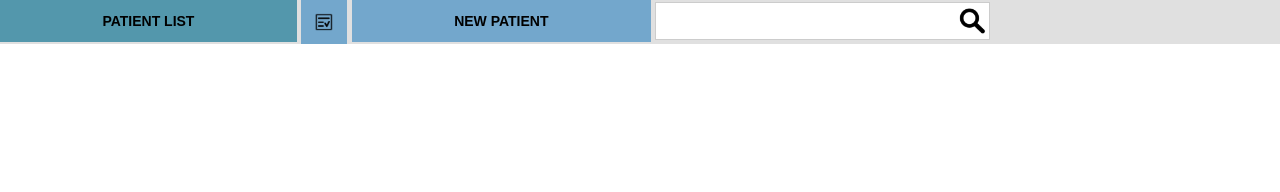
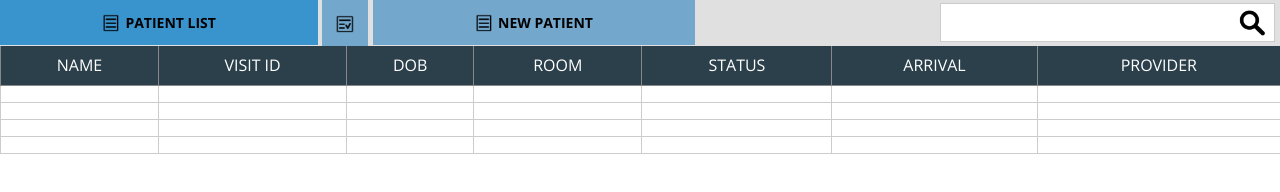
Before and after one commit to mehran-47/mediCloud, a plain HTML site: page index.html in a window 1280 px wide. Drawn offline with nearby package versions, Linux system fonts and the light colour scheme.

Commit message:
Changed the design a little. Leaving 4 empty rows. Have laid out AJAX callback-table loading. Shouldn't take long to take care of the rest.

```diff
--- a/css/main.css
+++ b/css/main.css
@@ -97,12 +97,21 @@ textarea {
    Author's custom styles
    ========================================================================== */
 
+body,p, h1,h2,h3,button, input{
+    font-family: 'Open Sans', sans-serif;
+}
+
+button:focus{
+    outline: 0;
+}
+
 p{
 	margin:0;
 }
 
 #topContainer{
 	background: #e0e0e0;
+    position: relative;
 }
 
 .topButtonsText, .topButtonsIcon{
@@ -117,28 +126,46 @@ p{
 }
 
 .topButtonsText:hover, .topButtonsIcon:hover{
-	background: #5397ac;
+	background: #3993CC;
 }
 
 #textInputPatientSeatch{
  	border: 1px solid #ccc;
-    height: 30px;
+    height: 31px;
     padding: 3px 0.5%;
     width: 25%;
+    margin: 3px 5px 0 0;
+    float: right;
+    transition: border 0.5s ease;
+    -webkit-transition: border 0.5s ease;
 }
 
- #searchButton{
- 	height: 38px;
- 	width: 38px;
- 	margin-left: -38px;
+#textInputPatientSeatch:focus{
+    border: 1px solid #666;
+}
+
+ #buttonSearch{
  	background: none;
- 	border: none;
+    border: medium;
+    height: 38px;
+    position: absolute;
+    right: 10px;
+    top: 5px;
+    width: 38px;
+    z-index: 10;
  }
 
- #searchButton img{
+ #buttonSearch img{
  	height: 28px;
  	width: 28px;
  	margin-top: -2px;
+ }
+
+ .topButtonsText img{
+    height: 18px;
+    width: 18px;
+    padding-right: 5px;
+    margin-top: -2px;
  }
 
 .topButtonsIcon{
@@ -149,22 +176,39 @@ p{
 	height: 18px;
 	width: 20px;
 }
+
 .pullDown{
 	float: none;
 	clear: both;
 }
 
+#patientList{
+    width: 100%;
+    text-align: center;
+    vertical-align: middle;
+}
 
+#patientList td, #patientList th{
+    padding: 8px 5px;
+    border-bottom: solid 1px #ccc;
+    border-left: solid 1px #ccc;
+    -webkit-transition: background 0.5s;
+    transition: background 0.5s;
+}
 
+#patientList th{
+    background: #2C404C;
+    border-bottom: solid 1px #888;
+    border-left: solid 1px #888;
+    color: #fff;
+    font-weight: normal;
+}
 
-
-
-
-
-
-
-
-
+#patientList tr:hover td{
+    background: #C1E4FF;
+    border-bottom: solid 1px #fff;
+    border-left: solid 1px #fff;
+}
 
 
 /* ==========================================================================
--- a/index.html
+++ b/index.html
@@ -11,26 +11,75 @@
         <meta name="viewport" content="width=device-width, initial-scale=1">
 
         <!-- Place favicon.ico and apple-touch-icon.png in the root directory -->
-
+        <link href='http://fonts.googleapis.com/css?family=Open+Sans:400italic,600italic,400,300,600,700,800' rel='stylesheet' type='text/css'>
         <link rel="stylesheet" href="css/normalize.css">
         <link rel="stylesheet" href="css/main.css">
         <script src="js/vendor/modernizr-2.6.2.min.js"></script>
     </head>
     <body>
         <!--[if lt IE 7]>
-            <p class="browsehappy">You are using an <strong>outdated</strong> browser. Please <a href="http://browsehappy.com/">upgrade your browser</a> to improve your experience.</p>
+            <p class="browsehappy">You are using an <strong>outhated</strong> browser. Please <a href="http://browsehappy.com/">upgrade your browser</a> to improve your experience.</p>
         <![endif]-->
 
         <!-- Add your site or application content here -->
         <div id="mainContainer">
         	<div id="topContainer">
-	        	<button id="buttonPatients" class="topButtonsText">PATIENT LIST</button>
+	        	<button id="buttonPatients" class="topButtonsText"><img src="./img/icons/icon_document.png">PATIENT LIST</button>
 	        	<button id="buttonFavourites" class="topButtonsIcon"><img src="./img/icons/icon_result.png"></button>
-	        	<button id="buttonCreatePatients" class="topButtonsText">NEW PATIENT</button>
-	        	<input type="text" id="textInputPatientSeatch"><button id="searchButton"><img src="img/icons/icon_search.png"></button></input>
+	        	<button id="buttonCreatePatients" class="topButtonsText"><img src="./img/icons/icon_document.png">NEW PATIENT</button>
+                <button id="buttonSearch"><img src="img/icons/icon_search.png"></button>
+	        	<input type="text" id="textInputPatientSeatch"></input>
 	        	<div class="pullDown"></div>
-	        <div>
-	        <div id="tableLoader"></div>
+	        </div>
+	        <div id="tableLoader">
+                <table id="patientList">
+                    <tr>
+                        <th>NAME</th>
+                        <th>VISIT ID</th>
+                        <th>DOB</th>
+                        <th>ROOM</th>
+                        <th>STATUS</th>
+                        <th>ARRIVAL</th>
+                        <th>PROVIDER</th>
+                    </tr>
+                    <tr>
+                        <td></td>
+                        <td></td>
+                        <td></td>
+                        <td></td>
+                        <td></td>
+                        <td></td>
+                        <td></td>
+                    </tr>
+                    <tr>
+                        <td></td>
+                        <td></td>
+                        <td></td>
+                        <td></td>
+                        <td></td>
+                        <td></td>
+                        <td></td>
+                    </tr>
+                    <tr>
+                        <td></td>
+                        <td></td>
+                        <td></td>
+                        <td></td>
+                        <td></td>
+                        <td></td>
+                        <td></td>
+                    </tr>
+                    <tr>
+                        <td></td>
+                        <td></td>
+                        <td></td>
+                        <td></td>
+                        <td></td>
+                        <td></td>
+                        <td></td>
+                    </tr>
+                </table>
+            </div>
         </div>
 
         <!-- Not going to use jQuery ATM
--- a/js/main.js
+++ b/js/main.js
@@ -1,3 +1,33 @@
 "use strict"
 //document.getElementsByTagName('p')[0].addEventListener('click', function(){alert('?');}, false);
 //document.querySelectorAll('.dummyclass')[0].addEventListener('click', function(){alert('?');}, false);
+//definition
+var md = {};
+md.onLoadTasks = function(){
+	alert("?");
+}
+md.loadAllPatients = {}
+md.loadAllPatients.callbackFunc = function(responseText){
+	alert(responseText);
+}
+md.loadAllPatients.xhr = function(){
+	var xhr = new XMLHttpRequest();
+	xhr.onreadystatechange = function(){
+		if(xhr.readyState===4){
+			if(xhr.status >= 200 && xhr.status < 300 || xhr.status == 304){
+				console.log("Loaded patients' list successfully");
+				md.loadAllPatients.callbackFunc(xhr.responseText);
+			}else{
+				console.log("Patients' list load request unsuccessful : " + xhr.status);
+			}
+		}else{
+			console.log("Patients' list load request unsuccessful (Request timed out; never reached xhr.readyState==4): " + xhr.status);
+		}
+	}
+	xhr.open('GET','doc/testJSON.json', true);
+	//xhr.open('GET','scripts/helloworld.py', true);
+	xhr.send(null);
+}
+//attachment
+//window.addEventListener('load', md.onLoadTasks(), false);
+document.getElementById('buttonPatients').addEventListener('click', md.loadAllPatients.xhr, false);
```
